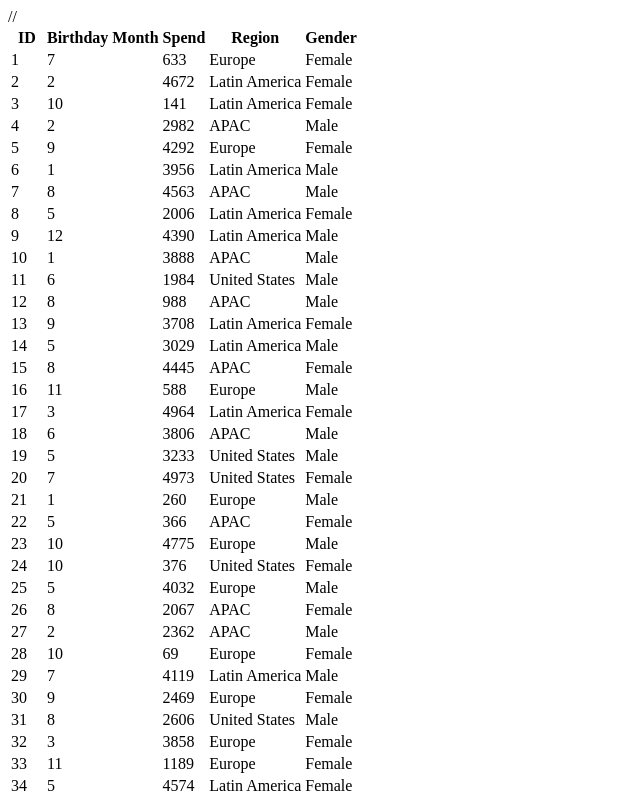
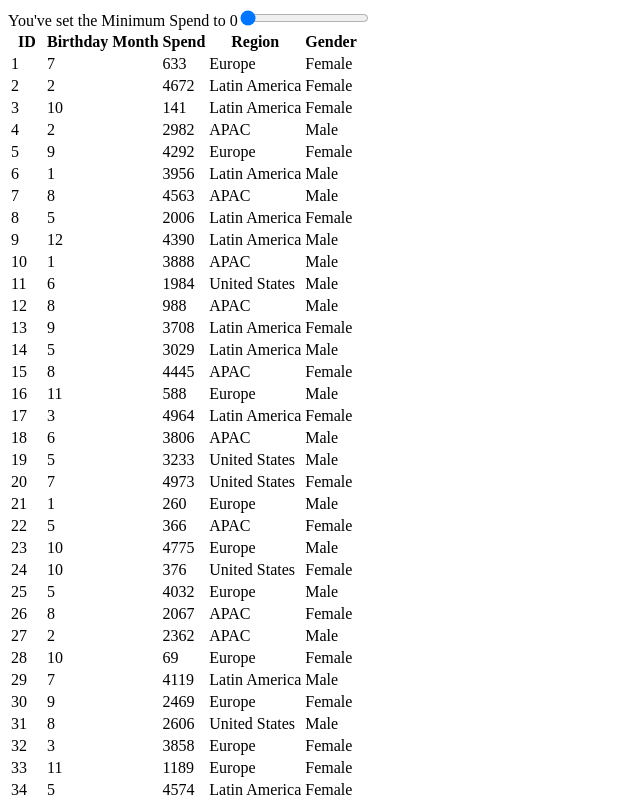
Before and after one commit to llleeeaaannn/utrack, a React (Create React App) app: page / in a window 1280 px wide. Shown: the top 799 px of the page, without its empty margins (0-640 px from the left). Built offline with nearby package versions, Linux system fonts and the light colour scheme.

Commit message:
Slider filter works as expected, adding steps of 100 for ease of use

```diff
--- a/src/App.js
+++ b/src/App.js
@@ -15,7 +15,7 @@ function App() {
 
   return (
     <div>
-      // <UserTable users={users} />
+      {/* <UserTable users={users} /> */}
 
 
 
--- a/src/sliders/spendSlider.js
+++ b/src/sliders/spendSlider.js
@@ -6,6 +6,7 @@ const SpendSlider = ({ minSpend, setMinSpend }) => {
         type="range"
         min="0"
         max="5000"
+        step="100"
         value={minSpend}
         onChange={(e) => setMinSpend(Number(e.target.value))}
       />
```
